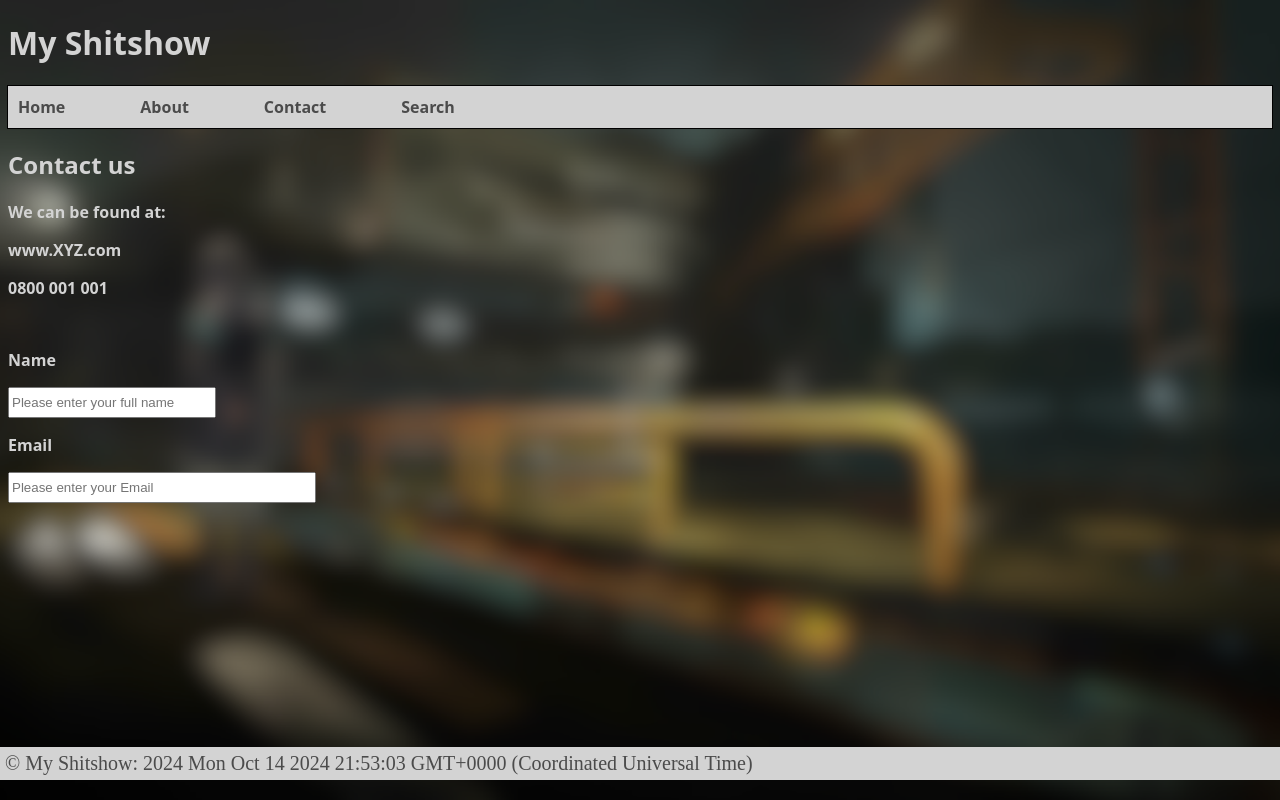
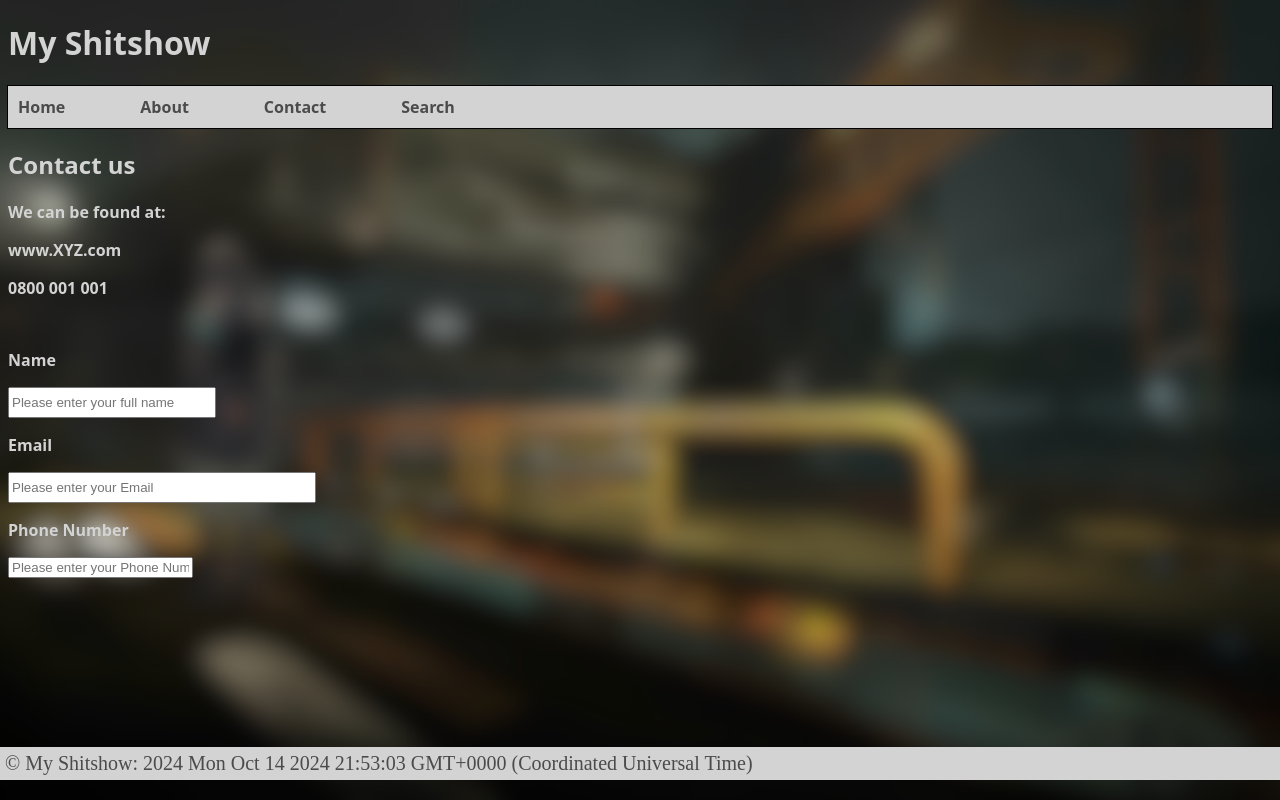
Before and after one commit to ZandarB/sveltekit, a SvelteKit app: page /contact_us in a window 1280 px wide. Built offline with nearby package versions, Linux system fonts and the light colour scheme.

Commit message:
added text

```diff
--- a/src/lib/Navigation.svelte
+++ b/src/lib/Navigation.svelte
@@ -22,7 +22,7 @@
         margin-right: 75px;
         text-decoration: none;
         color: rgb(75, 75, 75);
-        font-family: 'Noto Sans', sans-serif;
+ font-family: 'Noto Sans', sans-serif;
         font-weight: bold;
         src: url(https://fonts.gstatic.com/s/notosans/v36/o-0ZIpQlx3QUlC5A4PNr4C5OaxRsfNNlKbCePevttHOmDyw.woff2) format('woff2');
         unicode-range: U+0460-052F, U+1C80-1C8A, U+20B4, U+2DE0-2DFF, U+A640-A69F, U+FE2E-FE2F;
--- a/src/routes/contact_us/+page.svelte
+++ b/src/routes/contact_us/+page.svelte
@@ -21,6 +21,13 @@
     type="text"
     placeholder="Please enter your Email"
 />
+<p>Phone Number</p>
+<input
+    id="Phone Number"
+    type="number"
+
+    placeholder="Please enter your Phone Number"
+/>
 
 <Footer year={1987}/>
 
@@ -43,4 +50,12 @@
     width:200px;
     height: 25px;
 }
+
+input[type="number"]::-webkit-inner-spin-button,
+input[type="number"]::-webkit-outer-spin-button
+{
+        -webkit-appearance: none;
+        margin: 0;
+    }
+
 </style>
```
